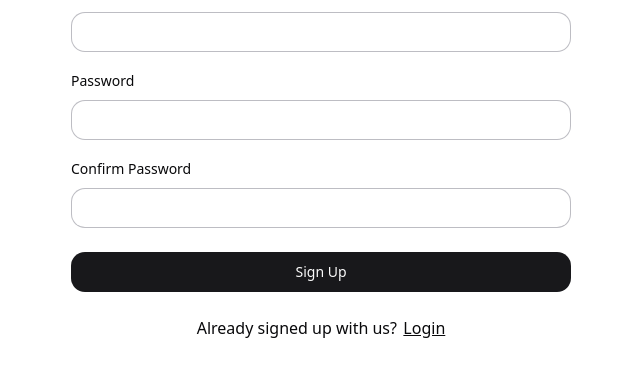
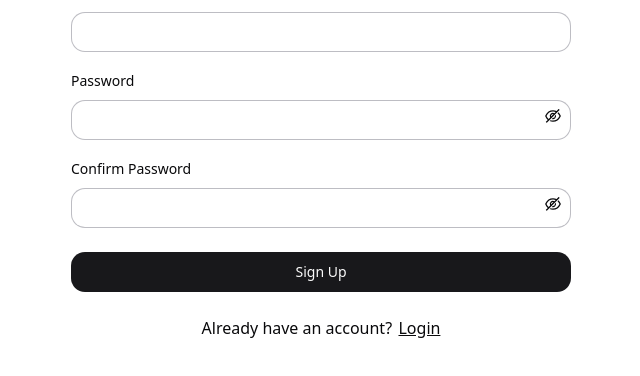
Before and after one commit to alghaibb/al-haya, a React (Vite) app in the folder client/: page /signup in a window 1280 px wide. Shown: the part 284-660 px from the top of the page, without its empty margins (319-959 px from the left). Built offline with nearby package versions, Linux system fonts and the light colour scheme.

Commit message:
Add toggle password visibility and loading spinner to Signup form

```diff
--- a/client/package.json
+++ b/client/package.json
@@ -17,6 +17,7 @@
     "@radix-ui/react-label": "^2.0.2",
     "@radix-ui/react-slot": "^1.0.2",
     "@radix-ui/react-toast": "^1.1.5",
+    "antd": "^5.13.2",
     "class-variance-authority": "^0.7.0",
     "clsx": "^2.1.0",
     "graphql": "^16.8.1",
--- a/client/src/App.tsx
+++ b/client/src/App.tsx
@@ -7,6 +7,7 @@ import {
 } from "@apollo/client";
 import { setContext } from "@apollo/client/link/context";
 import { Outlet } from "react-router-dom";
+import { Toaster } from "./components/ui/toaster";
 
 // Construct our main GraphQL API endpoint
 const httpLink = createHttpLink({
@@ -39,6 +40,7 @@ function App() {
     <ApolloProvider client={client}>
       <main>
         <Outlet />
+        <Toaster />
       </main>
     </ApolloProvider>
   );
--- /dev/null
+++ b/client/src/components/LoadingSpinner/index.tsx
@@ -0,0 +1,7 @@
+import "./spinner.style.css";
+
+const loadingSpinner = () => {
+  return <div className="loadingSpinner"></div>;
+};
+
+export default loadingSpinner;
--- /dev/null
+++ b/client/src/components/LoadingSpinner/spinner.style.css
@@ -0,0 +1,18 @@
+.loadingSpinner {
+  border: 4px solid rgba(0, 0, 0, 0.1);
+  width: 24px;
+  height: 24px;
+  border-radius: 50%;
+  border-left-color: #09f;
+
+  animation: spin 1s ease infinite;
+}
+
+@keyframes spin {
+  0% {
+    transform: rotate(0deg);
+  }
+  100% {
+    transform: rotate(360deg);
+  }
+}
--- a/client/src/pages/signup/form.style.css
+++ b/client/src/pages/signup/form.style.css
@@ -35,9 +35,24 @@
   margin-top: 0.5rem;
 }
 
+.form-item {
+  position: relative;
+}
+
+.form-item button {
+  position: absolute;
+  right: 10px;
+  top: 55%;
+  transform: translateY(-50%);
+  background: none;
+  border: none;
+  cursor: pointer;
+}
+
 @media screen and (max-width: 768px) {
   .signupForm {
     max-width: 400px;
     padding: 0 20px;
+    margin-top: 2.5rem;
   }
 }
--- a/client/src/pages/signup/index.tsx
+++ b/client/src/pages/signup/index.tsx
@@ -1,7 +1,7 @@
 /* eslint-disable @typescript-eslint/no-unused-vars */
 /* eslint-disable @typescript-eslint/ban-ts-comment */
 // @ts-expect-error
-import React, { useState } from "react";
+import React, { useEffect, useState } from "react";
 import { Link } from "react-router-dom";
 
 import { useMutation } from "@apollo/client";
@@ -21,10 +21,12 @@ import {
 } from "@/components/ui/form";
 import { Button } from "@/components/ui/button";
 import { Input } from "@/components/ui/input";
+import { useToast } from "@/components/ui/use-toast";
 
-import AuthService from "../../utils/auth";
+import { EyeInvisibleOutlined, EyeOutlined } from "@ant-design/icons";
 
 import "./form.style.css";
+import LoadingSpinner from "../../components/LoadingSpinner";
 
 const formSchema = z
   .object({
@@ -51,7 +53,14 @@ const formSchema = z
 type FormDataType = z.infer<typeof formSchema>;
 
 const Signup = () => {
-  const [register, { data, loading, error }] = useMutation(REGISTER_USER);
+  // useState hooks
+  const [register, { loading, error }] = useMutation(REGISTER_USER);
+  const [showLoader, setShowLoader] = useState(false);
+  // State for toggling password visibility
+  const [showPassword, setShowPassword] = useState(false);
+  const [showConfirmPassword, setShowConfirmPassword] = useState(false);
+
+  const { toast } = useToast();
 
   const form = useForm<z.infer<typeof formSchema>>({
     resolver: zodResolver(formSchema),
@@ -64,6 +73,7 @@ const Signup = () => {
   });
 
   const handleFormSubmit = async (formData: FormDataType) => {
+    setShowLoader(true);
     try {
       const res = await register({
         variables: {
@@ -74,13 +84,48 @@ const Signup = () => {
         },
       });
 
-      if (res.data.register.token) {
-        AuthService.login(res.data.login.token);
+      if (res.data && res.data.register && res.data.register.token) {
+        // Delay the toast message for 3 seconds
+        setTimeout(() => {
+          // Show a success toast message
+          toast({
+            title: "Registration Successful",
+            description: "You have been successfully registered!",
+          });
+        }, 2000);
+
+        // Redirect the user to the login page or perform other actions here
+      } else {
+        // Handle the case where the response structure is unexpected
+        console.error("Unexpected response structure:", res.data);
+        // Show a single error toast message for unexpected errors
+        toast({
+          title: "Registration Failed",
+          description:
+            "An error occurred during registration. Please try again.",
+          variant: "destructive",
+        });
       }
     } catch (error) {
       console.error("Registration error:", error);
+      // Show a single error toast message for network or server errors
+      toast({
+        title: "Registration Failed",
+        description: "An error occurred during registration. Please try again.",
+        variant: "destructive",
+      });
     }
+
+    // Delay for 3 seconds before deactivating the loader and showing the form again and delay toast message for 3 seconds
+    setTimeout(() => {
+      setShowLoader(false);
+    }, 2000);
   };
+
+  // Toggle functions
+  const togglePasswordVisibility = () => setShowPassword(!showPassword);
+  const toggleConfirmPasswordVisibility = () =>
+    setShowConfirmPassword(!showConfirmPassword);
 
   return (
     <div className="signupContainer">
@@ -97,13 +142,18 @@ const Signup = () => {
                 <FormItem>
                   <FormLabel>Full Name</FormLabel>
                   <FormControl>
-                    <Input {...field} />
+                    <Input
+                      {...field}
+                      type="name"
+                      disabled={loading || showLoader}
+                    />
                   </FormControl>
                   <FormMessage />
                 </FormItem>
               );
             }}
           ></FormField>
+
           <FormField
             control={form.control}
             name="email"
@@ -112,7 +162,11 @@ const Signup = () => {
                 <FormItem>
                   <FormLabel>Your email</FormLabel>
                   <FormControl>
-                    <Input {...field} />
+                    <Input
+                      {...field}
+                      type="email"
+                      disabled={loading || showLoader}
+                    />
                   </FormControl>
                   <FormMessage />
                 </FormItem>
@@ -124,39 +178,67 @@ const Signup = () => {
             name="password"
             render={({ field }) => {
               return (
-                <FormItem>
+                <FormItem className="form-item">
                   <FormLabel>Password</FormLabel>
                   <FormControl>
-                    <Input {...field} type="password" />
+                    <Input
+                      {...field}
+                      type={showPassword ? "text" : "password"}
+                      disabled={loading || showLoader}
+                    />
                   </FormControl>
+                  <button onClick={togglePasswordVisibility} type="button">
+                    {/* Replace with an eye/eye-off icon */}
+                    {showPassword ? <EyeOutlined /> : <EyeInvisibleOutlined />}
+                  </button>
                   <FormMessage />
                 </FormItem>
               );
             }}
           ></FormField>
+
           <FormField
             control={form.control}
             name="confirmPassword"
             render={({ field }) => {
               return (
-                <FormItem>
+                <FormItem className="form-item">
                   <FormLabel>Confirm Password</FormLabel>
                   <FormControl>
-                    <Input {...field} type="password" />
+                    <Input
+                      {...field}
+                      type={showConfirmPassword ? "text" : "password"}
+                      disabled={loading || showLoader}
+                    />
                   </FormControl>
+                  <button
+                    onClick={toggleConfirmPasswordVisibility}
+                    type="button"
+                  >
+                    {showConfirmPassword ? (
+                      <EyeOutlined />
+                    ) : (
+                      <EyeInvisibleOutlined />
+                    )}
+                  </button>
                   <FormMessage />
                 </FormItem>
               );
             }}
           ></FormField>
-          <Button type="submit" className="signupBtn" disabled={loading}>
-            Sign Up
+
+          <Button
+            type="submit"
+            className="signupBtn"
+            disabled={loading || showLoader}
+          >
+            {showLoader ? <LoadingSpinner /> : "Sign Up"}
           </Button>
 
           {error && <p className="error-text">{error.message}</p>}
 
           <p>
-            Already signed up with us?
+            Already have an account?
             <Link to="/login">
               <span>Login</span>
             </Link>
```
Also changed, not shown: client/src/components/ui/toast.tsx (+26 -26 lines), 1 other file (tests, documents, lock files or other folders).
